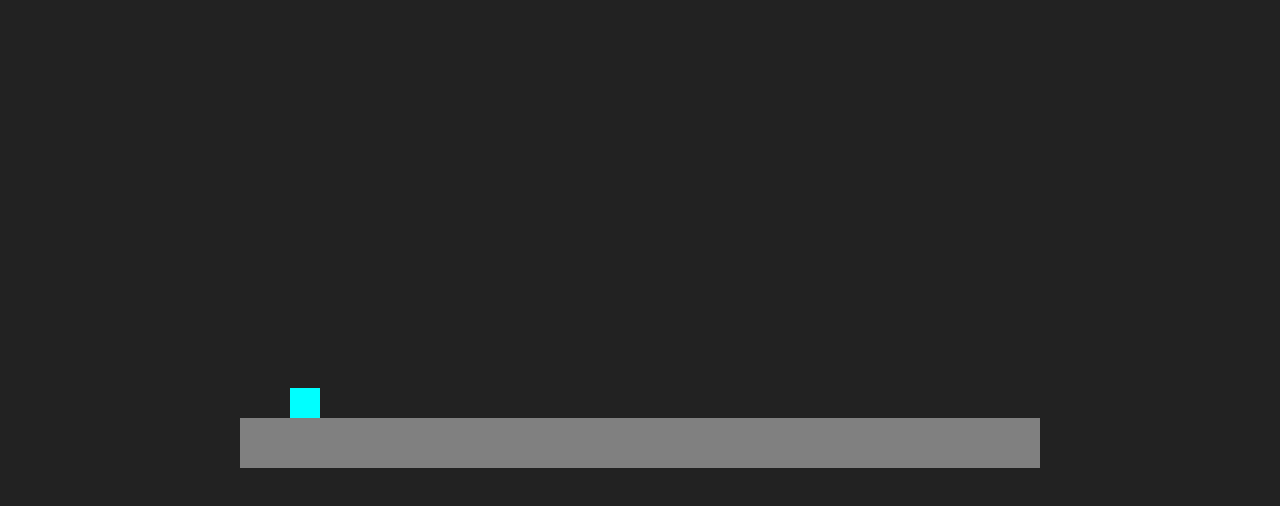
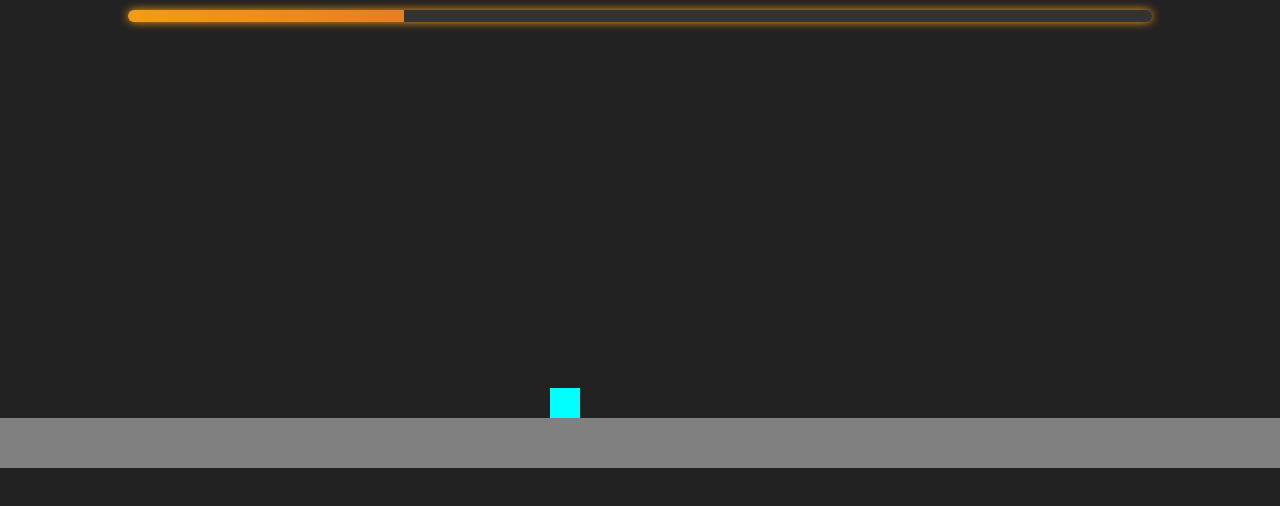
Before and after one commit to geometry-dash-web/geometry-dash-web.github.io, a plain HTML site: page game.html in a window 1280 px wide. Drawn offline with Linux system fonts and the light colour scheme.

Commit message:
geomety dash

```diff
--- a/game.html
+++ b/game.html
@@ -13,10 +13,10 @@
     <div class="icon icon-settings" title="Settings"></div>
   </div>
 
-  <!-- Progress Bar at Bottom -->
-  <div class="progress-container">
-    <div class="progress-bar"></div>
-  </div>
+  <div id="level-progress-container">
+    <div id="level-progress-bar"></div>
+</div>
+
 
   <!-- Gameplay Canvas -->
   <canvas id="gameCanvas"></canvas>
--- a/scripts/game.js
+++ b/scripts/game.js
@@ -1,20 +1,20 @@
 const canvas = document.getElementById("gameCanvas");
 const ctx = canvas.getContext("2d");
 
-canvas.width = 800;
-canvas.height = 400;
+function resizeCanvas() {
+    canvas.width = window.innerWidth;
+    canvas.height = window.innerHeight;
+}
+resizeCanvas();
+window.addEventListener("resize", resizeCanvas);
 
 // Player setup
 let player = { x: 50, y: 300, width: 30, height: 30, vy: 0, jumping: false };
 let gravity = 0.6;
-let platforms = [{ x: 0, y: 350, width: 2000, height: 50 }];
-
-// Timer setup
-const startTime = Date.now();
-const duration = 90 * 1000; // 1:30
+let platforms = [{ x: 0, y: 350, width: 2000, height: 50 }]; // Total level width
 
 // Progress bar element
-const progressBar = document.querySelector('.progress-bar');
+const progressBar = document.querySelector('#level-progress-bar'); // Use ID if it's the top bar
 
 function update() {
     // Apply gravity
@@ -35,13 +35,13 @@ function update() {
         }
     }
 
-    // Update progress bar
-    const elapsed = Date.now() - startTime;
-    const progress = Math.min(elapsed / duration, 1);
-    progressBar.style.width = (progress * 100) + "%";
+    // Update progress bar based on player position
+    const levelLength = platforms[0].width;
+    const playerProgress = Math.min(player.x / levelLength, 1);
+    progressBar.style.width = (playerProgress * 100) + "%";
 
-    // Check for level completion
-    if (elapsed >= duration) {
+    // Level completion check
+    if (player.x >= levelLength) {
         alert("Level Complete!");
         window.location.href = "index.html";
     }
@@ -57,7 +57,7 @@ function draw() {
     // Draw platforms
     ctx.fillStyle = "gray";
     for (let platform of platforms) {
-        ctx.fillRect(platform.x, platform.y, platform.width, platform.height);
+        ctx.fillRect(platform.x - player.x + 50, platform.y, platform.width, platform.height);
     }
 }
 
@@ -75,4 +75,9 @@ document.addEventListener("keydown", (e) => {
     }
 });
 
+// Simulate movement to the right (auto-run)
+setInterval(() => {
+    player.x += 5;
+}, 50);
+
 gameLoop();
--- a/style.css
+++ b/style.css
@@ -50,3 +50,24 @@ button {
 .icon-settings {
   background-position: -128px 0px; /* third icon in row */
 }
+
+#level-progress-container {
+    position: fixed;
+    top: 10px;
+    left: 50%;
+    transform: translateX(-50%);
+    width: 80%;
+    height: 12px;
+    background: #333;
+    border-radius: 6px;
+    overflow: hidden;
+    box-shadow: 0 0 10px #f39c12;
+    z-index: 1000;
+}
+
+#level-progress-bar {
+    height: 100%;
+    width: 0%;
+    background: linear-gradient(90deg, #f39c12, #e67e22);
+    transition: width 0.1s linear;
+}
```
